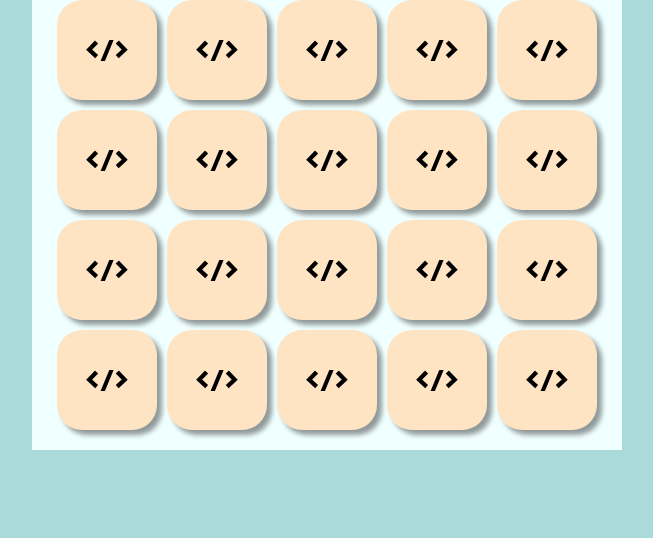
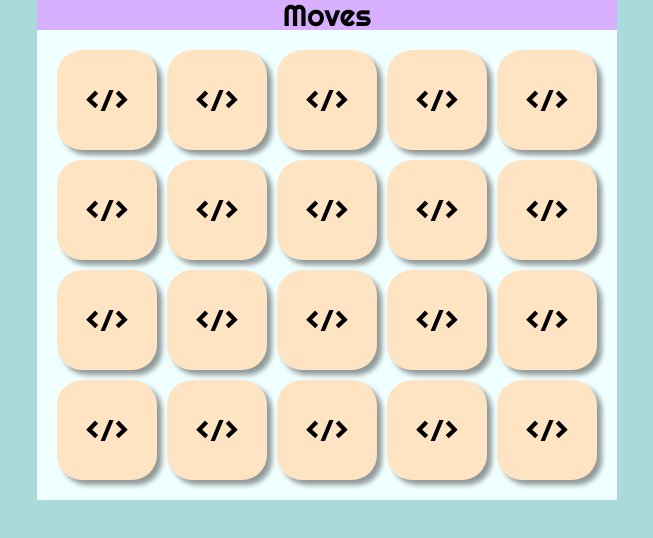
Before and after one commit to Edio-Goncalves/jogo-memoria, a website built with Vite: page index.html in a window 1280 px wide. Shown: the whole page, without its empty margins (313-966 px from the left). Built offline with nearby package versions, Linux system fonts and the light colour scheme.

Commit message:
:lipstick: Update the UI in body and html

```diff
--- a/main.js
+++ b/main.js
@@ -2,7 +2,8 @@ import "./src/styles/settings/colors.css";
 import "./src/styles/generic/reset.css";
 import "./src/styles/elements/base.css";
 import BoardGame from "./src/objects/BoardGame";
+import PlayerMoves from "./src/components/PlayerMoves";
 
 const $root = document.querySelector("#root");
 
-$root.insertAdjacentHTML("beforeend", BoardGame(20));
+$root.insertAdjacentHTML("beforeend", PlayerMoves() + BoardGame(20));
--- a/src/objects/BoardGame/style.css
+++ b/src/objects/BoardGame/style.css
@@ -3,12 +3,7 @@
   flex-wrap: wrap;
   justify-content: center;
   align-items: center;
-  gap: min(10px, 1vw);
-  max-width: 550px;
-  padding-left: 20px;
-  padding-right: 20px;
-  padding-bottom: 20px;
-  margin-left: auto;
-  margin-right: auto;
+  gap: 10px;
+  padding: 20px;
   background-color: azure;
 }
--- a/src/styles/elements/base.css
+++ b/src/styles/elements/base.css
@@ -3,4 +3,7 @@ body {
   font-family: "Righteous", sans-serif;
   font-size: 10px;
   background-color: var(--color-body);
+  max-width: 580px;
+  margin-left: auto;
+  margin-right: auto;
 }
```
